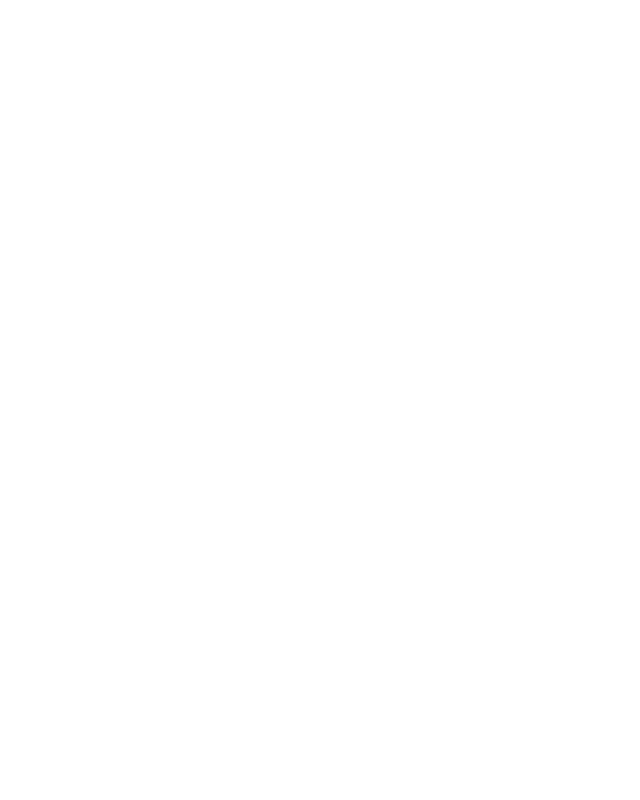
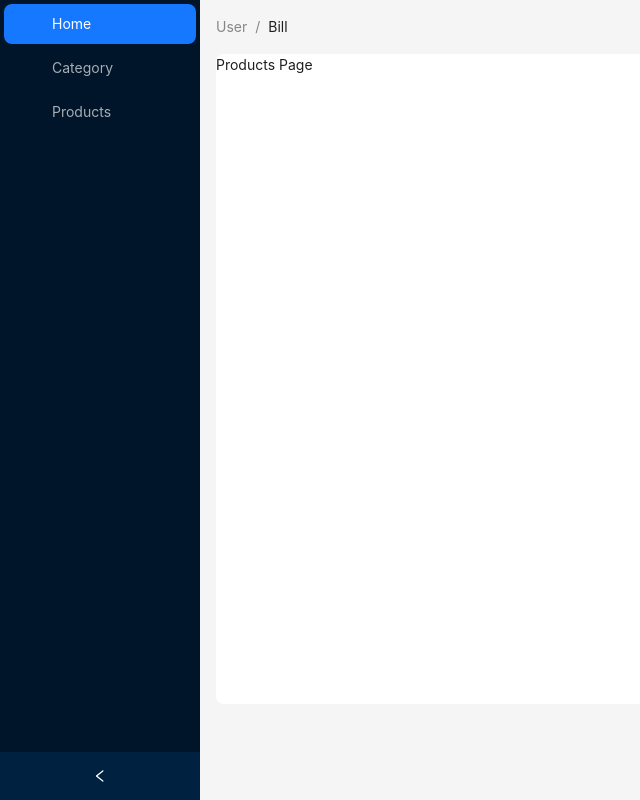
Before and after one commit to Jumanazar04/7-oy-imtihon, a React (Create React App) app: page /products in a window 1280 px wide. Before the commit this address had no page. Shown: the whole page, without its empty margins (0-640 px from the left). Built offline with nearby package versions, Linux system fonts and the light colour scheme.

Commit message:
fix: add products page

```diff
--- a/src/App.js
+++ b/src/App.js
@@ -1,9 +1,9 @@
 import { BrowserRouter, Route, Routes } from 'react-router-dom';
-import './App.css';
 import GeneralLayout from './components/GeneralLayout';
 import LoginPage from './pages/LoginPage';
 import HomePage from './pages/HomePage';
 import CategoriesPage from './pages/CategoriesPage';
+import ProductsPage from './pages/ProductsPage';
 
 function App() {
   return (
@@ -12,6 +12,7 @@
         <Route path='/' element={<GeneralLayout />}>
           <Route index element={<HomePage />} />
           <Route path='/category' element={<CategoriesPage />} />
+          <Route path='/products' element={<ProductsPage />} />
         </Route>
         <Route path='/login'  element={<LoginPage />}/>
       </Routes>
--- a/src/pages/CategoriesPage.jsx
+++ b/src/pages/CategoriesPage.jsx
@@ -3,7 +3,7 @@
 const CategoriesPage = () => {
     return (
         <div>
-
+            Category page
         </div>
     );
 }
--- /dev/null
+++ b/src/pages/ProductsPage.jsx
@@ -0,0 +1,11 @@
+import React from 'react';
+
+const ProductsPage = () => {
+    return (
+        <div>
+            Products Page
+        </div>
+    );
+}
+
+export default ProductsPage;
```
